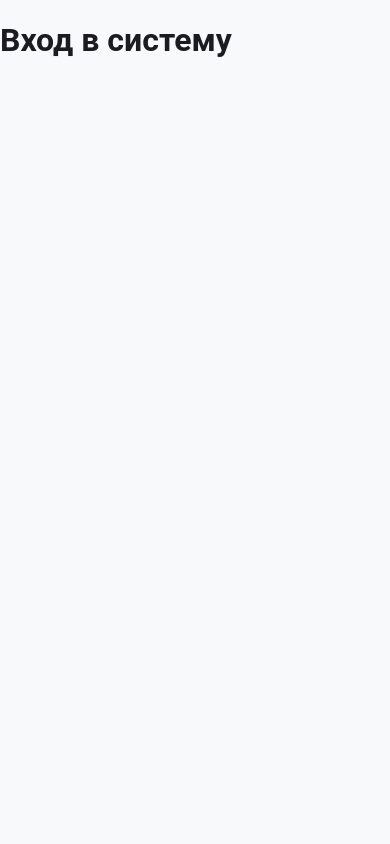
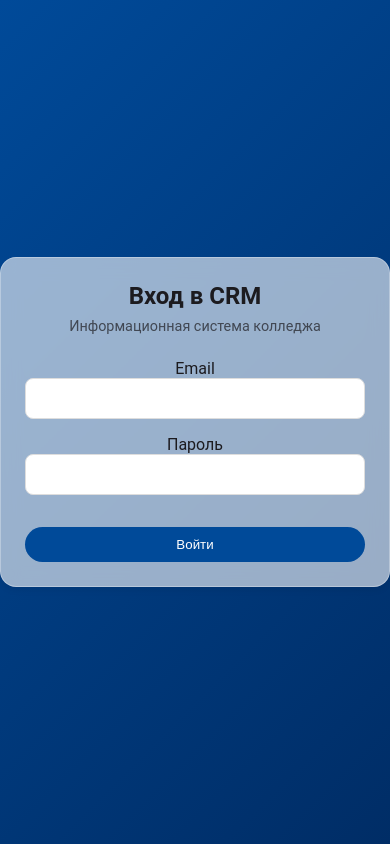
Before and after one commit to Barkhatniy-Deploy-Inc/CRM_college, a Vue app in the folder frontend/: page /login in a window 390 px wide. Built offline with nearby package versions, Linux system fonts and the light colour scheme.

Commit message:
feat(frontend): Implement Login page component
Task summary:
- Built responsive login form using BaseCard, BaseInput, and BaseButton.
- Added MD3 styling and layout for authentication container.
- Integrated form with Auth store (handleLogin method).

```diff
--- a/frontend/src/features/auth/views/LoginView.vue
+++ b/frontend/src/features/auth/views/LoginView.vue
@@ -1,5 +1,89 @@
 <template>
-  <div class="login-view">
-    <h1>Вход в систему</h1>
+  <div class="auth-container glass-enabled">
+    <BaseCard class="login-card">
+      <h2 class="auth-title">Вход в CRM</h2>
+      <p class="auth-subtitle">Информационная система колледжа</p>
+
+      <form @submit.prevent="handleLogin">
+        <BaseInput
+          label="Email"
+          type="email"
+          v-model="email"
+          placeholder="example@college.ru"
+        />
+        <BaseInput
+          label="Пароль"
+          type="password"
+          v-model="password"
+          placeholder="••••••••"
+        />
+
+        <div v-if="authStore.error" class="error-message">
+          {{ authStore.error }}
+        </div>
+
+        <BaseButton type="submit" :disabled="authStore.loading" class="full-width">
+          {{ authStore.loading ? 'Вход...' : 'Войти' }}
+        </BaseButton>
+      </form>
+    </BaseCard>
   </div>
 </template>
+
+<script setup>
+import { ref } from 'vue'
+import { useAuthStore } from '../../../store/auth'
+import BaseCard from '../../../core/components/BaseCard.vue'
+import BaseInput from '../../../core/components/BaseInput.vue'
+import BaseButton from '../../../core/components/BaseButton.vue'
+
+const authStore = useAuthStore()
+const email = ref('')
+const password = ref('')
+
+const handleLogin = async () => {
+  if (!email.value || !password.value) return
+  await authStore.login(email.value, password.value)
+}
+</script>
+
+<style scoped>
+.auth-container {
+  min-height: 100vh;
+  display: flex;
+  align-items: center;
+  justify-content: center;
+  background: linear-gradient(135deg, #004A99 0%, #002d66 100%);
+}
+
+.login-card {
+  width: 100%;
+  max-width: 400px;
+  text-align: center;
+}
+
+.auth-title {
+  margin: 0 0 8px 0;
+  color: var(--md-sys-color-on-surface);
+}
+
+.auth-subtitle {
+  margin: 0 0 24px 0;
+  opacity: 0.7;
+  font-size: 0.9rem;
+}
+
+.full-width {
+  width: 100%;
+  margin-top: 16px;
+}
+
+.error-message {
+  color: #d32f2f;
+  background: rgba(211, 47, 47, 0.1);
+  padding: 8px;
+  border-radius: 4px;
+  margin-bottom: 16px;
+  font-size: 0.85rem;
+}
+</style>
```
